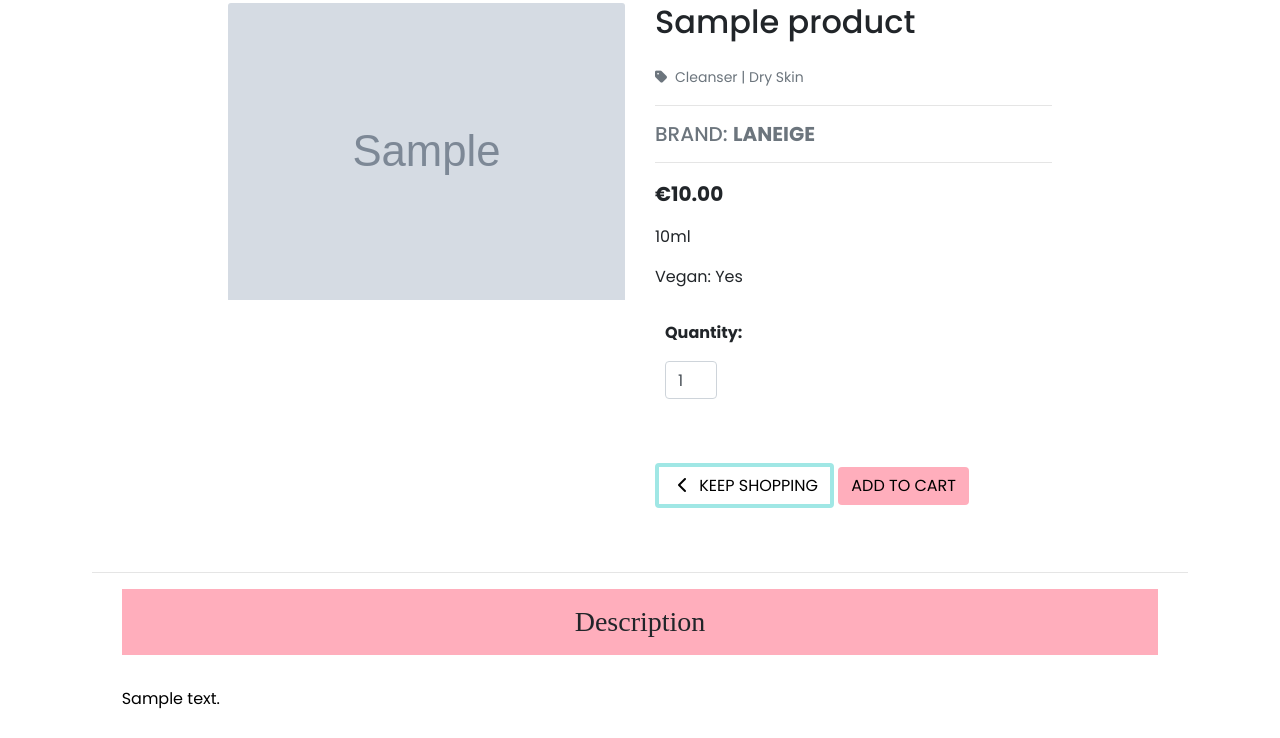
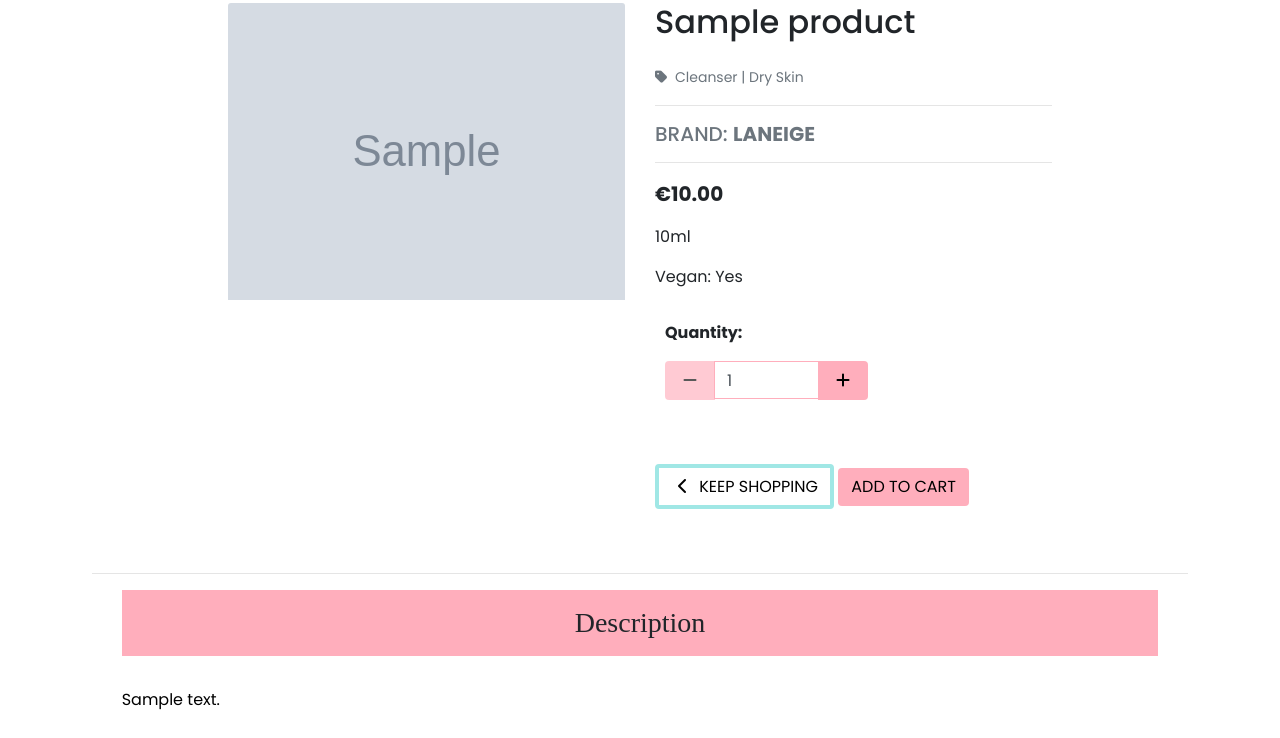
Before and after one commit to abigail-ryan/the-skin-guru, a Django app: page /products/1 in a window 1280 px wide. Shown: the part 290-1028 px from the top of the page. Run offline with Django 3.2, Linux system fonts and the light colour scheme; data comes from the database, SQL or seed files in the repository; tables that the repository leaves empty hold one stand-in row (values such as "Sample post"); grey boxes marked "Sample" are stand-in pictures; some libraries are stand-ins or nearby versions; some web fonts are replaced.

Commit message:
Add quantity -/+ buttons to produt_detail.html

```diff
--- a/cart/templates/cart/cart.html
+++ b/cart/templates/cart/cart.html
@@ -41,7 +41,7 @@
                                 </td>
                                 <td class="py-3">
                                     <p class="my-0"><strong>{{ item.product.name }} - {{ item.product.brand.friendly_name }} </strong></p>
-                                    <p class="my-0 small text-muted">Size: {% if item.product.product_size_ml %}{{ item.product.product_size_ml }}ml
+                                    <p class="my-0 small text-muted">{% if item.product.product_size_ml %}{{ item.product.product_size_ml }}ml
                                     {% elif item.product.product_size_g %}{{ item.product.product_size_g }}g
                                     {% else %}One size{% endif %}</p>
                                 </td>
--- a/products/templates/products/product_detail.html
+++ b/products/templates/products/product_detail.html
@@ -47,9 +47,27 @@
                         <div class="form-row">
                             <div class="col-12">
                                 <p class="mt-3"><strong>Quantity:</strong></p>
-                                <div class="form-group w-50">
-                                    <div class="input-group">
-                                        <input class="form-control qty_input" type="number" name="quantity" value="1" min="1" max="99" data-item_id="{{ product.id }}" id="id_qty_{{ product.id }}">
+                                <div class="form-group">
+                                    <div class="input-group input-group-{{ product.id }}">
+                                        <div class="input-group-prepend">
+                                            <button class="decrement-qty btn btn-pink rounded-3 decrement-qty_{{ product.id }}"
+                                                data-item_id="{{ product.id }}">
+                                                <span class="icon">
+                                                    <i class="fas fa-minus"></i>
+                                                </span>
+                                            </button>
+                                        </div>
+                                        <input class="form-control border border-pink rounded-3 qty_input id_qty_{{ product.id }}" type="number"
+                                            name="quantity" value="1" min="1" max="99"
+                                            data-item_id="{{ product.id }}">
+                                        <div class="input-group-append">
+                                            <button class="increment-qty btn btn-pink rounded-3 increment-qty_{{ product.id }}"
+                                                data-item_id="{{ product.id }}">
+                                                <span class="icon">
+                                                    <i class="fas fa-plus"></i>
+                                                </span>
+                                            </button>
+                                        </div>
                                     </div>
                                 </div>
                             </div>
@@ -178,4 +196,5 @@
     });
   });
 </script>
+{% include 'products/includes/quantity_input_script.html' %}
 {% endblock %}
```
Also changed, not shown: products/templates/products/includes/quantity_input_script.html (added, +44 -0 lines).
